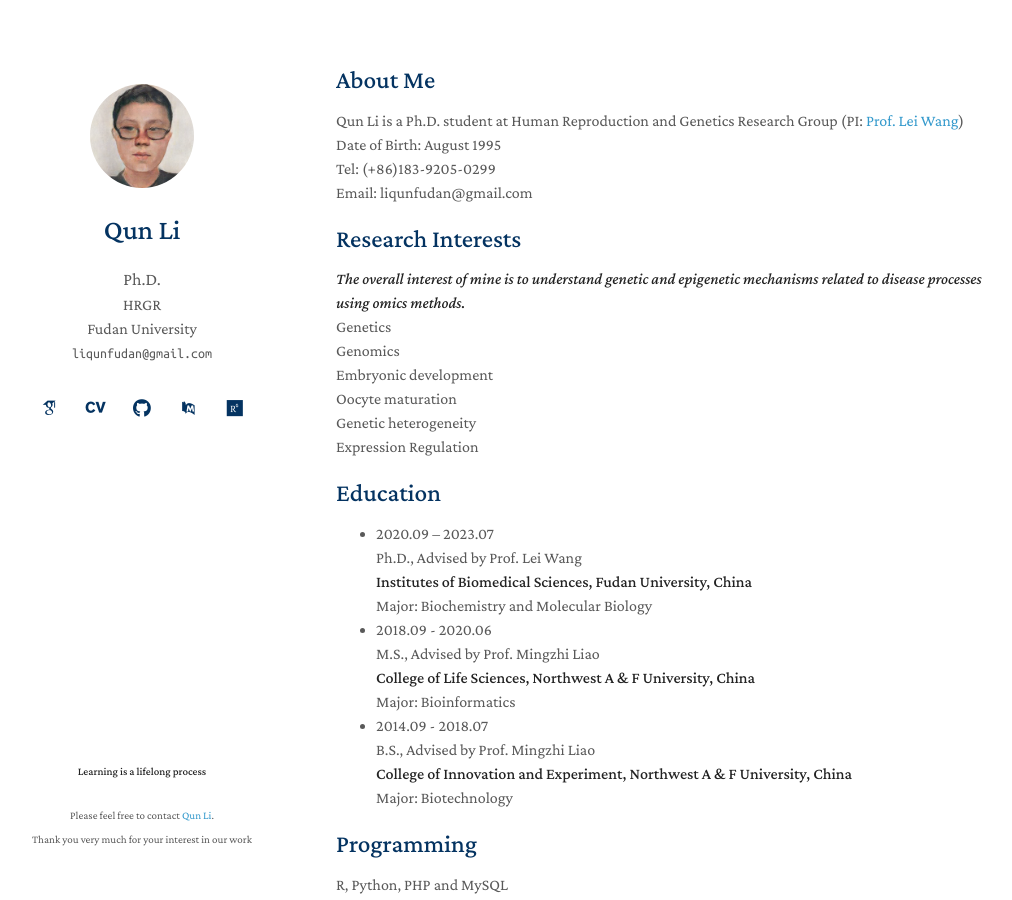
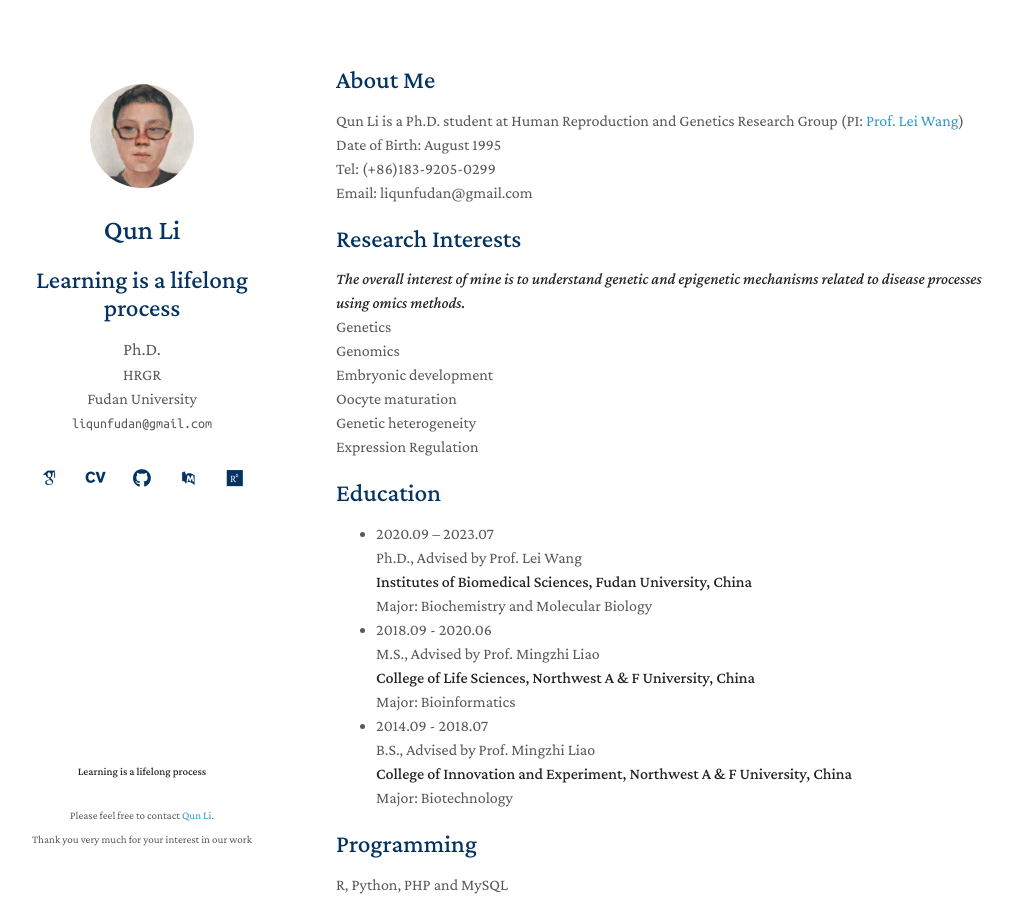
Before and after one commit to liqunbio/liqunbio.github.io, a Jekyll site: the page built from index.md, in a window 1280 px wide and 900 px high. Shown: the whole window, without its empty margins (134-1146 px from the left). Built offline with Jekyll 4.4.1, drawn with Linux system fonts in a browser that asks for light colours; some web fonts are replaced; comment, search, counter and statistics services are not loaded; our own code applies the rules of GitHub Pages for plain Markdown files.

Commit message:
Update _config.yml

```diff
--- a/_config.yml
+++ b/_config.yml
@@ -1,5 +1,6 @@
 # Basic Information
 title: Qun Li
+motto: Learning is a lifelong process
 position: Ph.D.
 lab_group: HRGR
 lab_group_link: https://reprod-genet.fudan.edu.cn/
```
